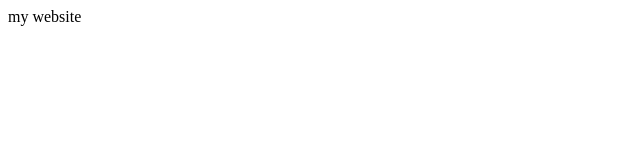
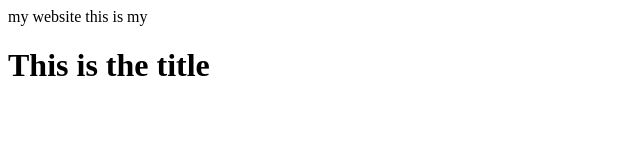
Before and after one commit to bpnoy3/bpnoy3.github.io, a plain HTML site: page index.html in a window 1280 px wide. Shown: the whole page, without its empty margins (0-640 px from the left). Drawn offline with Linux system fonts and the light colour scheme.

Commit message:
Update index.html

```diff
--- a/index.html
+++ b/index.html
@@ -1 +1,10 @@
 my website
+<html>
+  <title>This is my title</title>
+  <head>
+    this is my
+  </head>
+  <body>
+    <h1>This is the title</h1>
+  </body>
+</html>
```
